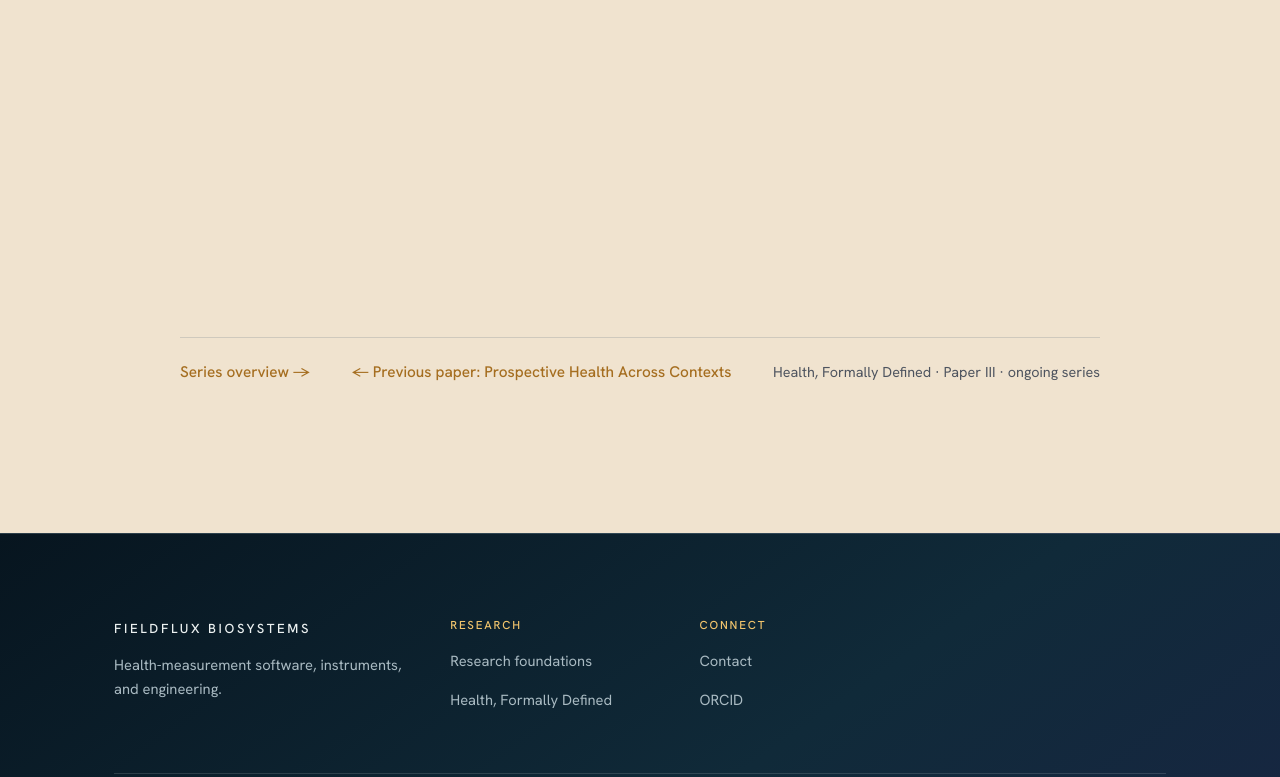
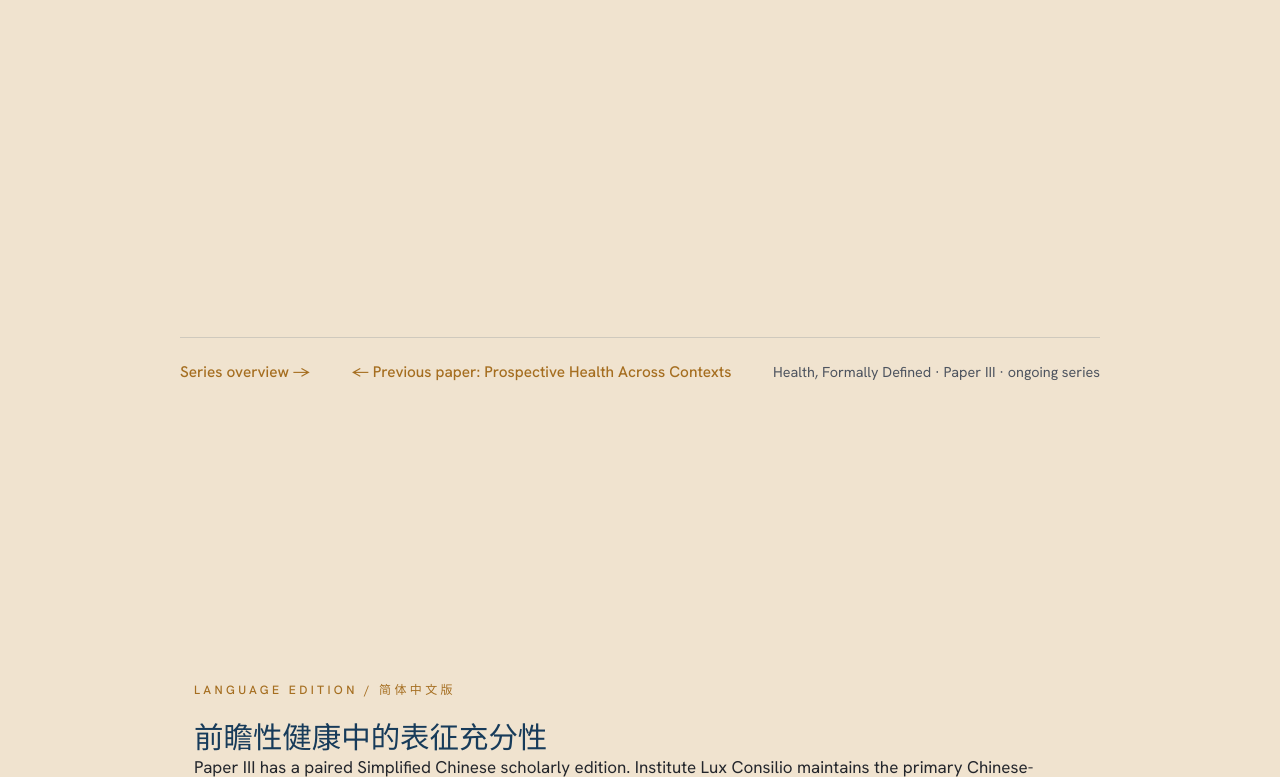
Before and after one commit to zedjames/fieldfluxbiosystems, a plain HTML site: page research-representation-sufficiency-prospective-health.html in a window 1280 px wide. Shown: the part 2023-2800 px from the top of the page. Drawn offline with Linux system fonts and the light colour scheme; animation ran at ten frames a second.

Commit message:
Link Chinese Health edition III from Fieldflux English research record

```diff
--- a/research-representation-sufficiency-prospective-health.html
+++ b/research-representation-sufficiency-prospective-health.html
@@ -60,7 +60,7 @@
   </object>
 </section>
 <div class="paper-series-nav"><a class="link-arrow" href="research-series-health-formally-defined.html">Series overview →</a><a class="link-arrow" href="research-prospective-health-across-contexts.html">← Previous paper: Prospective Health Across Contexts</a><p class="subtle">Health, Formally Defined · Paper III · ongoing series</p></div>
-</article></div></section></main>
+</article></div></section><section class="section" aria-label="Simplified Chinese research edition"><div class="wrap" style="max-width:1020px"><p class="eyebrow">Language edition / 简体中文版</p><h2 style="font-size:clamp(22px,2.3vw,30px)" lang="zh-Hans">前瞻性健康中的表征充分性</h2><p>Paper III has a paired Simplified Chinese scholarly edition. Institute Lux Consilio maintains the primary Chinese-language publication record and its distinct DOI.</p><p><a class="btn btn--ghost" href="https://instituteluxconsilio.org/publication-hfd3-zh.html" lang="zh-Hans">中文论文记录 ↗</a>　<a href="https://doi.org/10.5281/zenodo.24228916" target="_blank" rel="noopener">中文版 DOI 10.5281/zenodo.24228916 ↗</a>　<a href="research-health-formally-defined-zh.html" lang="zh-Hans">查看七篇中文论文 ↗</a></p></div></section></main>
 <footer class="footer"><div class="wrap"><div class="footer__top"><div class="footer__brand"><a class="brand" href="index.html"><span class="brand__word">FIELDFLUX&nbsp;BIOSYSTEMS</span></a><p>Health-measurement software, instruments, and engineering.</p></div><div class="footer__col"><h4>Research</h4><ul><li><a href="research.html">Research foundations</a></li><li><a href="research-series-health-formally-defined.html">Health, Formally Defined</a></li></ul></div><div class="footer__col"><h4>Connect</h4><ul><li><a href="contact.html">Contact</a></li><li><a href="https://orcid.org/0009-0000-2120-0739" target="_blank" rel="me noopener">ORCID</a></li></ul></div></div><div class="footer__bottom"><p>© 2026 Fieldflux Biosystems, Inc.</p><p>Measurement with explicit scope.</p></div></div></footer>
 <script src="assets/js/fieldflux.js?v=16" defer></script>
 </body>
```
